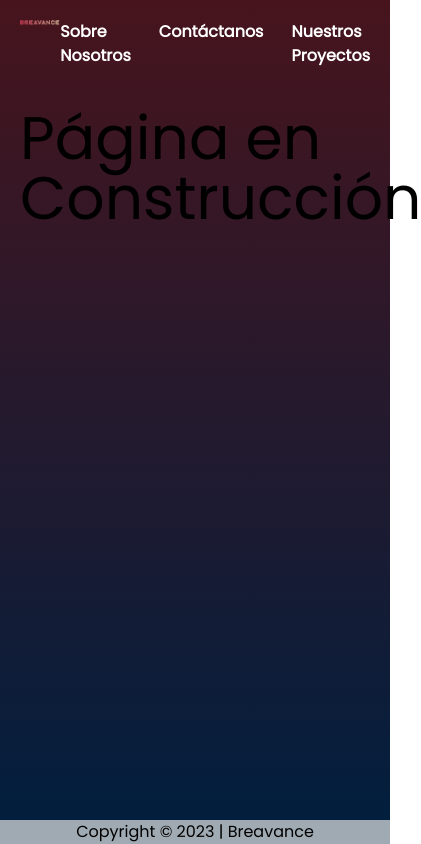
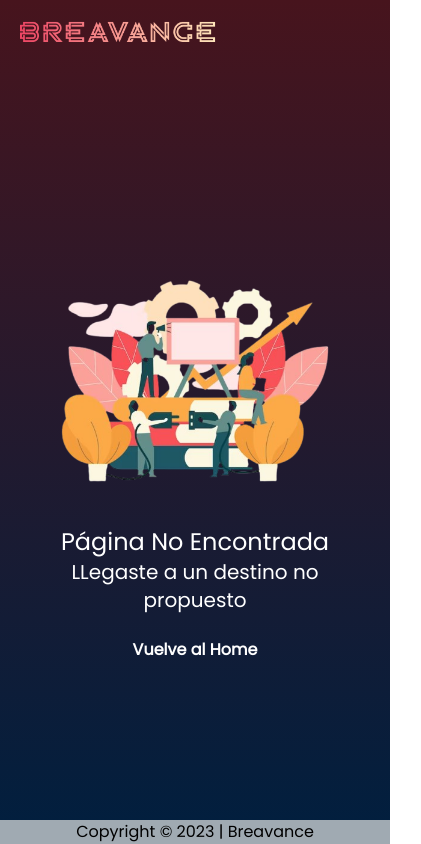
Before and after one commit to Breavance/Breavance, a Next.js app: page / in a window 390 px wide. Shown: the whole page, 421 px wide, since content can reach past the window. Built offline with nearby package versions, Linux system fonts and the light colour scheme.

Commit message:
update principal page and not found, modified some details in navbar

```diff
--- a/app/globals.css
+++ b/app/globals.css
@@ -20,3 +20,11 @@ body {
   background: linear-gradient(180deg, var(--burdeo), var(--blue));
   background-repeat: no-repeat;
 }
+
+/* styles/globals.css o donde tengas tu archivo CSS */
+@layer utilities {
+  .text-shadow-white {
+    text-shadow: 0px 0px 6px rgba(255, 255, 255, 0.6),
+      0px 0px 10px rgba(255, 255, 255, 0.4);
+  }
+}
--- a/app/layout.tsx
+++ b/app/layout.tsx
@@ -19,9 +19,9 @@ export default function RootLayout({
   return (
     <html lang="es">
       <body className={poppins.className}>
-        <div className="flex flex-col min-h-screen">
+        <div className="flex flex-col min-h-screen text-white">
           <Navbar />
-          <main className="flex-grow p-5">{children}</main>
+          <main className="flex-grow p-5 content-center">{children}</main>
           <Footer />
         </div>
       </body>
--- a/app/not-found.tsx
+++ b/app/not-found.tsx
@@ -1,11 +1,25 @@
-import Link from 'next/link'
+import Image from "next/image";
+import Link from "next/link";
 
 export default function NotFound() {
   return (
-    <div>
-      <h2>Not Found</h2>
-      <p>Could not find requested resource</p>
-      <Link href="/">Return Home</Link>
+    <div className="container mx-auto text-center">
+      <Image
+        alt="Sitio en conatrucción"
+        src={"/not-found.png"}
+        className="mx-auto"
+        width={300}
+        height={300}
+      />
+      <h2 className="text-2xl sm:text-5xl">Página No Encontrada</h2>
+      <p className="text-xl sm:text-2xl">LLegaste a un destino no propuesto</p>
+      <br />
+      <Link
+        href="/"
+        className="sm:text-xl font-semibold hover:scale-110 hover:text-shadow-white"
+      >
+        Vuelve al Home
+      </Link>
     </div>
-  )
+  );
 }
--- a/app/page.tsx
+++ b/app/page.tsx
@@ -1,7 +1,9 @@
+import NotFound from "./not-found";
+
 export default function Home() {
   return (
     <div className="container mx-auto">
-      <p className="w-full text-6xl">Página en Construcción</p>
+      <NotFound />
     </div>
   );
 }
--- a/components/Navbar.tsx
+++ b/components/Navbar.tsx
@@ -5,14 +5,29 @@ export default function Navbar() {
   return (
     <div className="flex justify-between font-semibold text-white p-5">
       <div className="justify-items-start">
-        <Image alt="Breavance" src={"/nombre.png"} width={200} height={200} />
+        <Link href={"/"}>
+          <Image alt="Breavance" src={"/nombre.png"} width={200} height={200} />
+        </Link>
       </div>
       <div className="flex gap-7">
-        <Link href={"/sobre-nosotros"} className="">
+        <Link
+          href={"/sobre-nosotros"}
+          className="hidden sm:block relative transition-transform duration-300 hover:scale-110 hover:text-shadow-white"
+        >
           Sobre Nosotros
         </Link>
-        <Link href={""}>Contáctanos</Link>
-        <Link href={""}>Nuestros Proyectos</Link>
+        <Link
+          href={"/contactanos"}
+          className="hidden sm:block relative transition-transform duration-300 hover:scale-110 hover:text-shadow-white"
+        >
+          Contáctanos
+        </Link>
+        <Link
+          href={"/nuestros-proyectos"}
+          className="hidden sm:block relative transition-transform duration-300 hover:scale-110 hover:text-shadow-white"
+        >
+          Nuestros Proyectos
+        </Link>
       </div>
     </div>
   );
--- a/tailwind.config.ts
+++ b/tailwind.config.ts
@@ -1,20 +1,14 @@
-import type { Config } from 'tailwindcss'
+import type { Config } from "tailwindcss";
 
 const config: Config = {
   content: [
-    './pages/**/*.{js,ts,jsx,tsx,mdx}',
-    './components/**/*.{js,ts,jsx,tsx,mdx}',
-    './app/**/*.{js,ts,jsx,tsx,mdx}',
+    "./pages/**/*.{js,ts,jsx,tsx,mdx}",
+    "./components/**/*.{js,ts,jsx,tsx,mdx}",
+    "./app/**/*.{js,ts,jsx,tsx,mdx}",
   ],
   theme: {
-    extend: {
-      backgroundImage: {
-        'gradient-radial': 'radial-gradient(var(--tw-gradient-stops))',
-        'gradient-conic':
-          'conic-gradient(from 180deg at 50% 50%, var(--tw-gradient-stops))',
-      },
-    },
+    extend: {},
   },
   plugins: [],
-}
-export default config
+};
+export default config;
```
Also changed, not shown: public/not-found.png (added).
